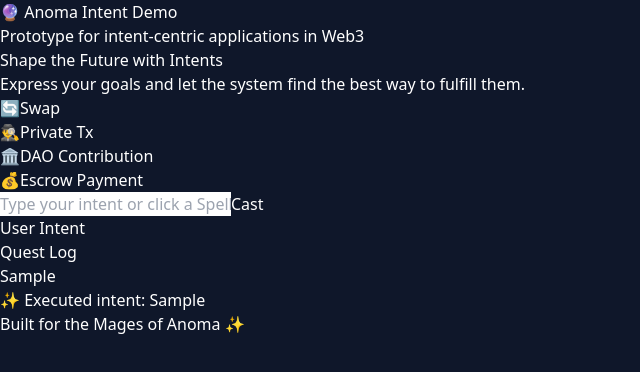
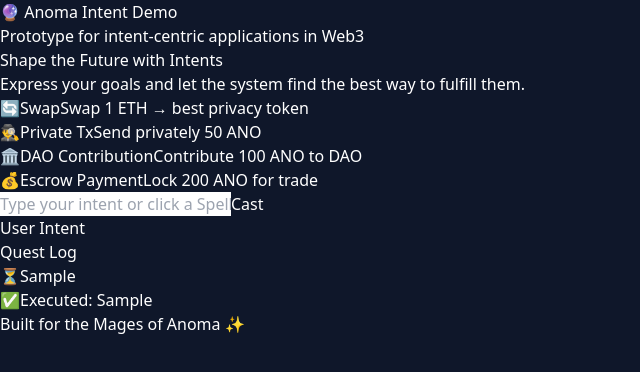
Before and after one commit to forumevi/anoma-intent-demo, a React (Vite) app: page / in a window 1280 px wide. Both pictures are taken after typing "Sample" into the empty fields and a click on the button "Cast". Shown: the top 372 px of the page, without its empty margins (0-640 px from the left). Built offline with nearby package versions, Linux system fonts and the light colour scheme.

Commit message:
Update App.jsx

```diff
--- a/src/App.jsx
+++ b/src/App.jsx
@@ -15,43 +15,54 @@
   "Escrow Payment": ["Payer", "Escrow", "Payee"]
 };
 
+const STATUS_ICONS = {
+  pending: "⏳",
+  executed: "✅",
+  failed: "❌"
+};
+
 export default function App() {
   const [intent, setIntent] = useState("");
   const [log, setLog] = useState([]);
   const [executing, setExecuting] = useState(false);
   const [flow, setFlow] = useState([]);
 
+  const executeIntent = (intentName) => {
+    const flowSteps = MOCK_FLOWS[intentName] || ["User Intent"];
+    setFlow(flowSteps);
+    setLog(prev => [...prev, { type: "intent", text: intentName, status: "pending" }]);
+    setExecuting(true);
+    setTimeout(() => {
+      setLog(prev => [...prev, { type: "system", text: `Executed: ${intentName}`, status: "executed" }]);
+      setExecuting(false);
+    }, 1800);
+  };
+
   const handleSubmit = (e) => {
     e.preventDefault();
     if (!intent.trim()) return;
-    const spell = SPELLS.find(s => s.name === intent) || null;
-    const flowSteps = spell ? MOCK_FLOWS[spell.name] : ["User Intent"];
-    setFlow(flowSteps);
-    setLog(prev => [...prev, { type: "intent", text: intent }]);
-    setExecuting(true);
-    setTimeout(() => {
-      setLog(prev => [...prev, { type: "system", text: `✨ Executed intent: ${intent}` }]);
-      setExecuting(false);
-    }, 1800);
+    executeIntent(intent);
     setIntent("");
   };
 
   const handleSpellClick = (spell) => {
-    setIntent(spell.name);
-    const flowSteps = MOCK_FLOWS[spell.name];
-    setFlow(flowSteps);
-    setLog(prev => [...prev, { type: "intent", text: spell.name }]);
-    setExecuting(true);
-    setTimeout(() => {
-      setLog(prev => [...prev, { type: "system", text: `✨ Executed intent: ${spell.name}` }]);
-      setExecuting(false);
-    }, 1800);
+    executeIntent(spell.name);
   };
 
   return (
-    <div className="min-h-screen bg-gradient-to-br from-indigo-900 via-purple-900 to-slate-900 text-white flex flex-col">
+    <div className="min-h-screen bg-gradient-to-br from-indigo-900 via-purple-900 to-slate-900 text-white flex flex-col relative overflow-hidden">
+      {/* Hero particles mock */}
+      <div className="absolute top-0 left-0 w-full h-full pointer-events-none">
+        {[...Array(10)].map((_, i) => (
+          <motion.div key={i} className="absolute w-2 h-2 bg-purple-400 rounded-full animate-pulse"
+            initial={{ opacity: 0 }} animate={{ opacity: [0,1,0] }} transition={{ repeat: Infinity, duration: 4+i*0.3, repeatType: "loop" }}
+            style={{ top: `${Math.random()*100}%`, left: `${Math.random()*100}%` }}
+          />
+        ))}
+      </div>
+
       {/* Header */}
-      <header className="p-6 border-b border-white/10 text-center">
+      <header className="p-6 border-b border-white/10 text-center z-10 relative">
         <h1 className="text-3xl font-bold tracking-wide">🔮 Anoma Intent Demo</h1>
         <p className="text-slate-300 mt-1">
           Prototype for intent-centric applications in Web3
@@ -59,11 +70,11 @@
       </header>
 
       {/* Hero */}
-      <section className="p-10 text-center">
+      <section className="p-10 text-center z-10 relative">
         <motion.h2
           initial={{ opacity: 0, y: -20 }}
           animate={{ opacity: 1, y: 0 }}
-          transition={{ duration: 0.6 }}
+          transition={{ duration: 0.8 }}
           className="text-4xl font-extrabold bg-gradient-to-r from-purple-400 to-pink-500 bg-clip-text text-transparent"
         >
           Shape the Future with Intents
@@ -74,17 +85,21 @@
       </section>
 
       {/* Spells */}
-      <section className="p-6 flex flex-wrap justify-center gap-4">
+      <section className="p-6 flex flex-wrap justify-center gap-4 z-10 relative">
         {SPELLS.map((spell, i) => (
-          <motion.div key={i} whileHover={{ scale: 1.05 }} className="cursor-pointer bg-purple-800/30 border border-purple-600 rounded-2xl px-5 py-3 flex flex-col items-center transition">
+          <motion.div key={i} whileHover={{ scale: 1.05, rotate: 2 }} className="cursor-pointer group bg-purple-800/30 border border-purple-600 rounded-2xl px-5 py-3 flex flex-col items-center transition"
+            onClick={() => handleSpellClick(spell)}
+            title={spell.example}
+          >
             <span className="text-3xl">{spell.icon}</span>
             <span className="mt-2 font-semibold">{spell.name}</span>
+            <span className="text-xs text-purple-300 mt-1 opacity-0 group-hover:opacity-100 transition">{spell.example}</span>
           </motion.div>
         ))}
       </section>
 
       {/* Intent Form */}
-      <main className="flex-1 p-6 flex flex-col items-center">
+      <main className="flex-1 p-6 flex flex-col items-center z-10 relative">
         <form onSubmit={handleSubmit} className="w-full max-w-xl flex gap-2 mb-6">
           <input type="text" value={intent} onChange={(e) => setIntent(e.target.value)}
             placeholder="Type your intent or click a Spell..."
@@ -94,17 +109,18 @@
 
         {/* Flow Visualizer */}
         {flow.length > 0 && (
-          <div className="w-full max-w-2xl mb-6 p-4 bg-slate-800/50 rounded-2xl flex justify-between">
+          <div className="w-full max-w-3xl mb-6 p-4 bg-slate-800/50 rounded-2xl flex justify-between relative">
             {flow.map((step, i) => (
-              <motion.div key={i} initial={{ opacity: 0, y: -10 }} animate={{ opacity: 1, y:0 }} transition={{ delay: i*0.2 }} className="px-3 py-2 rounded-xl bg-purple-600/30 text-center flex-1 mx-1">
+              <motion.div key={i} initial={{ opacity: 0, y: -10 }} animate={{ opacity: 1, y:0 }} transition={{ delay: i*0.25 }} className="px-3 py-2 rounded-xl bg-purple-600/40 text-center flex-1 mx-1 relative">
                 {step}
+                {i < flow.length - 1 && <span className="absolute right-0 top-1/2 transform translate-x-3 -translate-y-1/2 text-white/60">→</span>}
               </motion.div>
             ))}
           </div>
         )}
 
         {/* Quest Log */}
-        <div className="w-full max-w-2xl bg-slate-800/60 rounded-2xl p-4 border border-slate-700 overflow-y-auto max-h-[300px]">
+        <div className="w-full max-w-3xl bg-slate-800/60 rounded-2xl p-4 border border-slate-700 overflow-y-auto max-h-[300px]">
           <h3 className="text-lg font-semibold mb-2">Quest Log</h3>
           <div className="space-y-2">
             {log.map((entry, i) => (
@@ -112,16 +128,18 @@
                 initial={{ opacity: 0, x: entry.type === "intent" ? -20 : 20 }}
                 animate={{ opacity: 1, x: 0 }}
                 transition={{ duration: 0.4 }}
-                className={`p-2 rounded-lg ${
-                  entry.type === "intent" ? "bg-purple-500/20 text-purple-200" :
-                  entry.type === "system" ? "bg-green-500/20 text-green-200" : "bg-red-500/20 text-red-200"
+                className={`p-2 rounded-lg flex items-center justify-between ${
+                  entry.status === "pending" ? "bg-yellow-500/20 text-yellow-200" :
+                  entry.status === "executed" ? "bg-green-500/20 text-green-200" :
+                  "bg-red-500/20 text-red-200"
                 }`}
               >
-                {entry.text}
+                <span>{STATUS_ICONS[entry.status || "pending"]}</span>
+                <span className="ml-2">{entry.text}</span>
               </motion.div>
             ))}
             {executing && (
-              <motion.div initial={{ opacity: 0 }} animate={{ opacity: 1 }} transition={{ repeat: Infinity, duration: 1, repeatType: "reverse" }} className="p-2 rounded-lg bg-yellow-500/20 text-yellow-200">
+              <motion.div initial={{ opacity: 0 }} animate={{ opacity: 1 }} transition={{ repeat: Infinity, duration: 1, repeatType: "reverse" }} className="p-2 rounded-lg bg-yellow-500/20 text-yellow-200 flex items-center">
                 ⏳ Executing intent...
               </motion.div>
             )}
@@ -130,7 +148,7 @@
       </main>
 
       {/* Footer */}
-      <footer className="p-6 border-t border-white/10 text-center text-slate-400">
+      <footer className="p-6 border-t border-white/10 text-center text-slate-400 z-10 relative">
         Built for the <span className="text-purple-300">Mages of Anoma</span> ✨
       </footer>
     </div>
```
